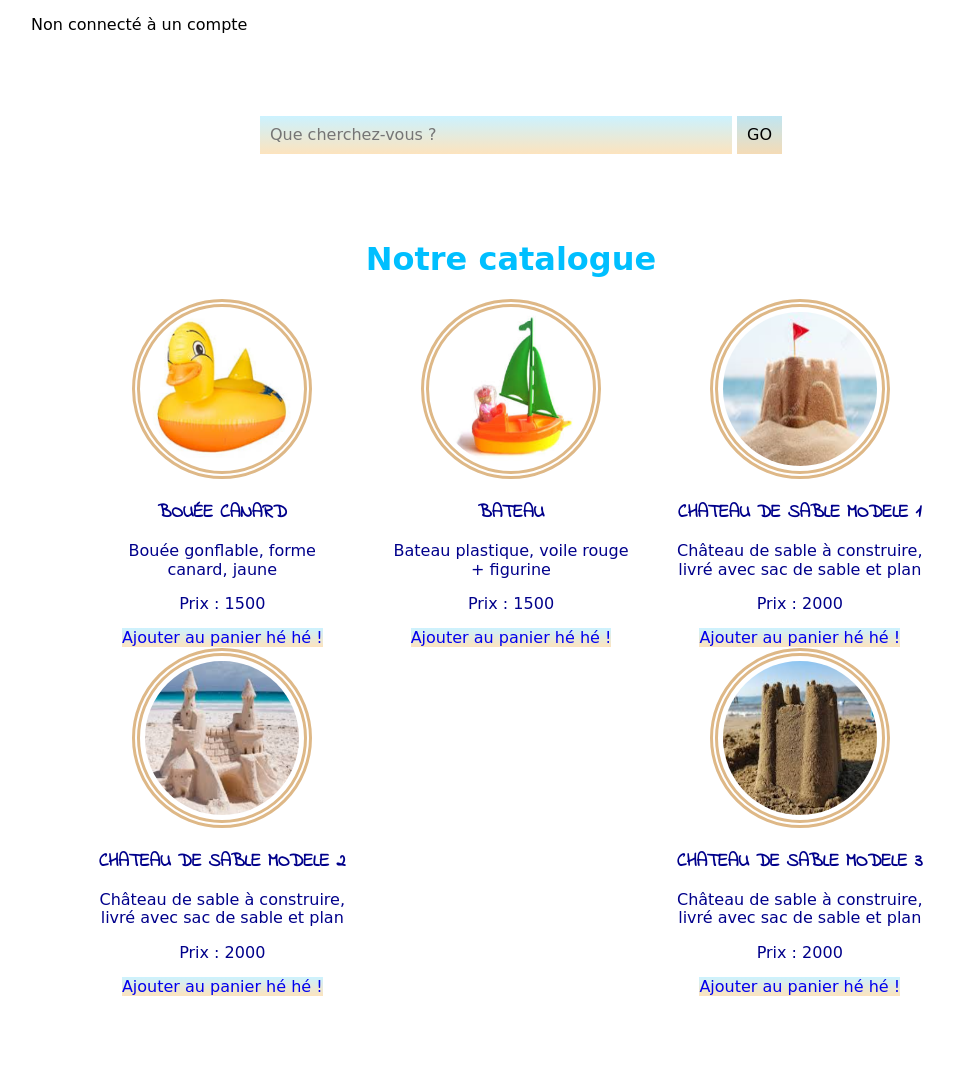
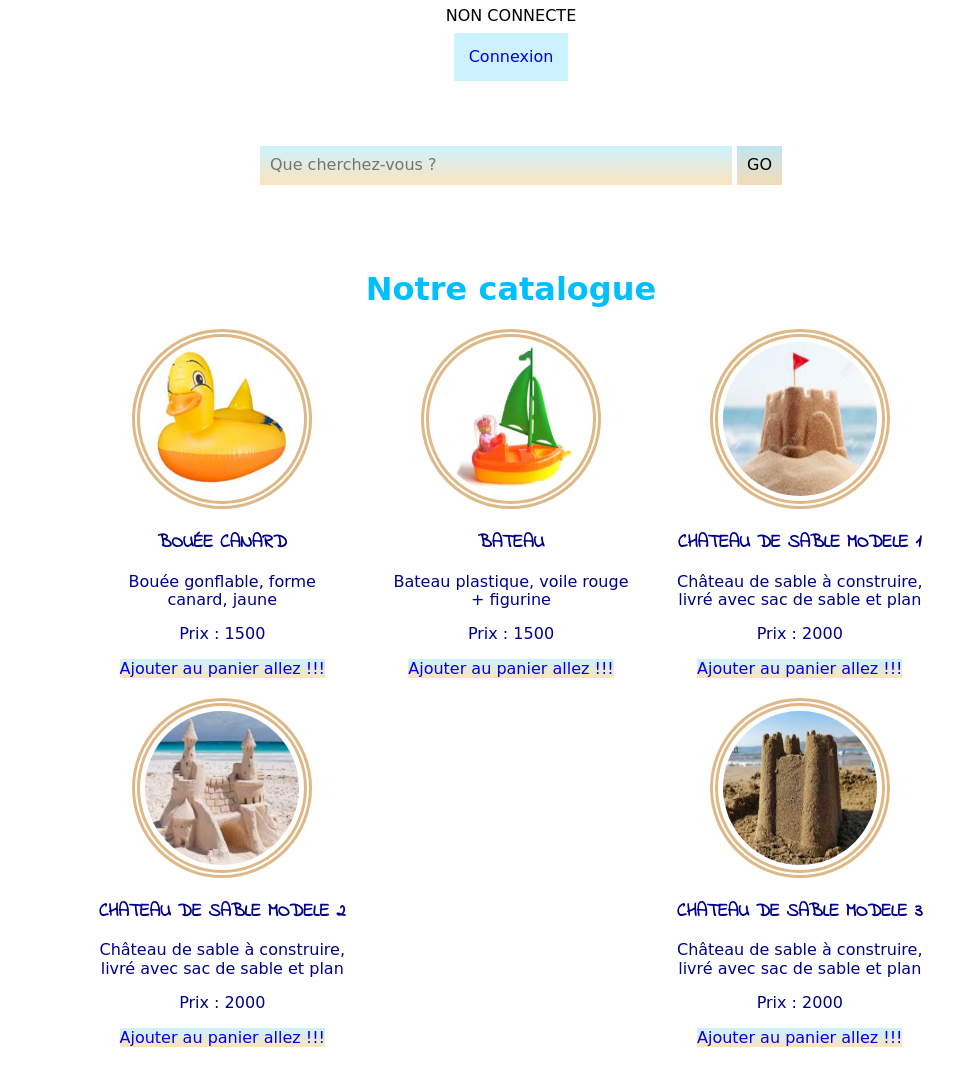
Before and after one commit to ecirtaeb/mystore, a PHP site: page /catalogue.php in a window 1280 px wide. Shown: the part 98-1181 px from the top of the page, without its empty margins (129-1083 px from the left). Before the commit the page ends 1094 px from the top, so only its background shows below. Run offline with PHP 8.4, Linux system fonts and the light colour scheme; data comes from the database, SQL or seed files in the repository; some web fonts are replaced.

Commit message:
ajout connexions

```diff
--- a/public/catalogue.php
+++ b/public/catalogue.php
@@ -1,5 +1,7 @@
 <?php
+include '../services/tools.php';
 include '../services/mystoreServices.php';
+session_start();
 
 $products=allProducts();
 
--- a/public/css/mystore.css
+++ b/public/css/mystore.css
@@ -70,7 +70,6 @@ h3 {
 	font-family: 'Indie Flower', cursive;
 }
 
-
 /**************
      HEADER
 ***************
@@ -98,6 +97,22 @@ nav {
 	background-color : rgba(0,191,255,0.2);
 	background-image: linear-gradient( rgba(0,191,255,0.2), rgba(250,200,125,0.5));
 	padding : 30px 150px;
+}
+
+section.user a {
+
+	padding : 15px;
+	display : inline-block;
+	margin : 0 auto;
+	background-color : rgba(0,191,255,0.2);
+}
+
+section.user p {
+
+	padding : 2px;
+	margin : 5px auto;
+	width : 100%;
+
 }
 
 /**************
@@ -168,7 +183,11 @@ button.rech {
 
 }
 
-#catalogue article a {
+section.catalogue article {
+	margin-bottom: 20px;
+}
+
+section.catalogue a {
 
 	margin: 10px 0;
 	background-image: linear-gradient(rgba(0,191,255,0.2), rgba(250,200,125,0.5));
--- a/public/index.php
+++ b/public/index.php
@@ -1,5 +1,8 @@
 <?php
+include '../services/tools.php';
 include '../services/mystoreServices.php';
+//session_start();
+include 'infoUser.php';
 
 include  '../views/head.phtml.php';
 include '../views/index.phtml.php';
--- /dev/null
+++ b/public/infoUser.php
@@ -0,0 +1,5 @@
+<?php
+session_start();
+if ( isset($_SESSION ['id']) ) {
+	$userconnect=infoUser ($_SESSION ['id']);
+}
--- a/public/login.php
+++ b/public/login.php
@@ -1,4 +1,6 @@
 <?php
+include '../services/tools.php';
 include '../services/mystoreServices.php';
+session_start();
 
 include '../views/login.phtml.php';
--- /dev/null
+++ b/public/test2Cook.php
@@ -0,0 +1,4 @@
+<?php
+echo 'ohé 2';
+session_start();
+print_r ($_SESSION);
--- /dev/null
+++ b/public/testCook.php
@@ -0,0 +1,5 @@
+<?php
+echo 'ohé';
+session_start();
+phpinfo();
+$_SESSION ['id']=4;
--- a/services/mystoreServices.php
+++ b/services/mystoreServices.php
@@ -1,32 +1,41 @@
 <?php
-function pre($trukmuch) {
-	echo '<pre>';
-	print_r ($trukmuch);
-	echo '</pre>';
-}
+//  fonctions de connexion/user
 
 function connexion() {
 
 	$user ='root';
 	$password ='troiswa';
-	$password= '';
+//	$password= '';
 	$db = new PDO('mysql:host=localhost;dbname=mystore', $user, $password);
 	$db->exec('SET NAMES UTF8');
 	return $db;
 }
 
-function login($ident,$mdp) {
+function login($mail,$mdp) {
 
 	$db = connexion();
-	$select = "SELECT * FROM user where (login = '{$ident}' or mail = '{$ident}') and password = '{$mdp}'" ;
-	pre($select);
+	$select = "SELECT * FROM user WHERE email = '$mail' and password = '$mdp'" ;
 	$user = [];
 	$statement = $db->prepare($select);
 	$statement->execute();
 	$user = $statement->fetchAll(\PDO::FETCH_ASSOC);
+//	pre($user[0]);
+	return $user[0];
+}
+
+function infoUser ($id) {
+
+	$db = connexion();
+	$select = "SELECT * FROM user where id like '%{$id}%'";
+	$user = [];
+	$statement = $db->prepare($select);
+	$statement->execute();
+	$user = $statement->fetch(\PDO::FETCH_ASSOC);
 
 	return $user;
 }
+
+//  autres fonctions
 
 function allProducts() {
 
--- a/services/tools.php
+++ b/services/tools.php
@@ -0,0 +1,6 @@
+<?php
+function pre($trukmuch) {
+	echo '<pre>';
+	print_r ($trukmuch);
+	echo '</pre>';
+}
--- a/views/catalogue.phtml.php
+++ b/views/catalogue.phtml.php
@@ -6,11 +6,14 @@
 			<a href="catalogue.php" class="active">Catalogue</a>
 			<a href="panier.php">Votre panier</a>
 		</nav>
-		<section class="login flex">
-			<?php if ( isset($user) ) : ?>
-				<p><?=$user['firstname']?> connecté</p>
+
+		<section class="user flex login">
+			<?php if ( !isset($_SESSION['firstname']) ) : ?>
+					<p>NON CONNECTE</p>
+					<a href="login.php" class="login">Connexion</a>
 			<?php else : ?>
-				<p>Non connecté à un compte</p>
+				<p><?=$_SESSION['firstname']?> connecté</p>
+				<a href="logoffUser.php" class="login">Dé connexion</a>
 			<?php endif; ?>
 		</section>
 
@@ -22,7 +25,7 @@
 	</head>
 	<main id="catalogue" class="container">
 		<h1>Notre catalogue</h1>
-		<section>
+		<section class="catalogue">
 			<ul class="flex">
 				<?php foreach ($products as $product) : ?>
 					<li>
@@ -31,7 +34,7 @@
 							<h3><?=$product['name'] ?></h3>
 							<p><?=$product['description'] ?></p>
 							<p>Prix : <span><?=$product['price'] ?></span></p>
-							<a href="ajoutPanier.php">Ajouter au panier hé hé !</a>
+							<a href="ajoutPanier.php">Ajouter au panier allez !!!</a>
 						</article>
 					</li>
 				<?php endforeach; ?>
```
Also changed, not shown: public/loginUser.php (+11 -4 lines), public/logoffUser.php (added, +7 -0 lines), views/index.phtml.php (+11 -2 lines).
